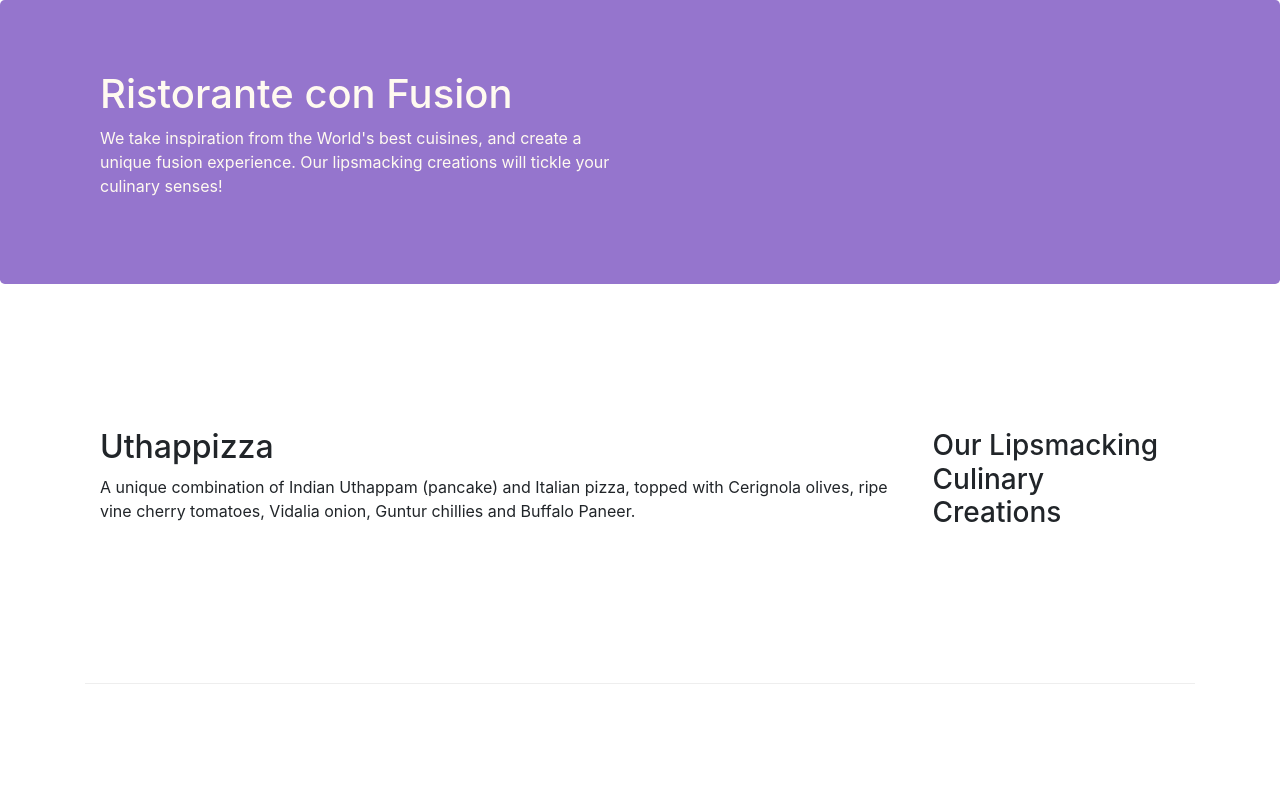
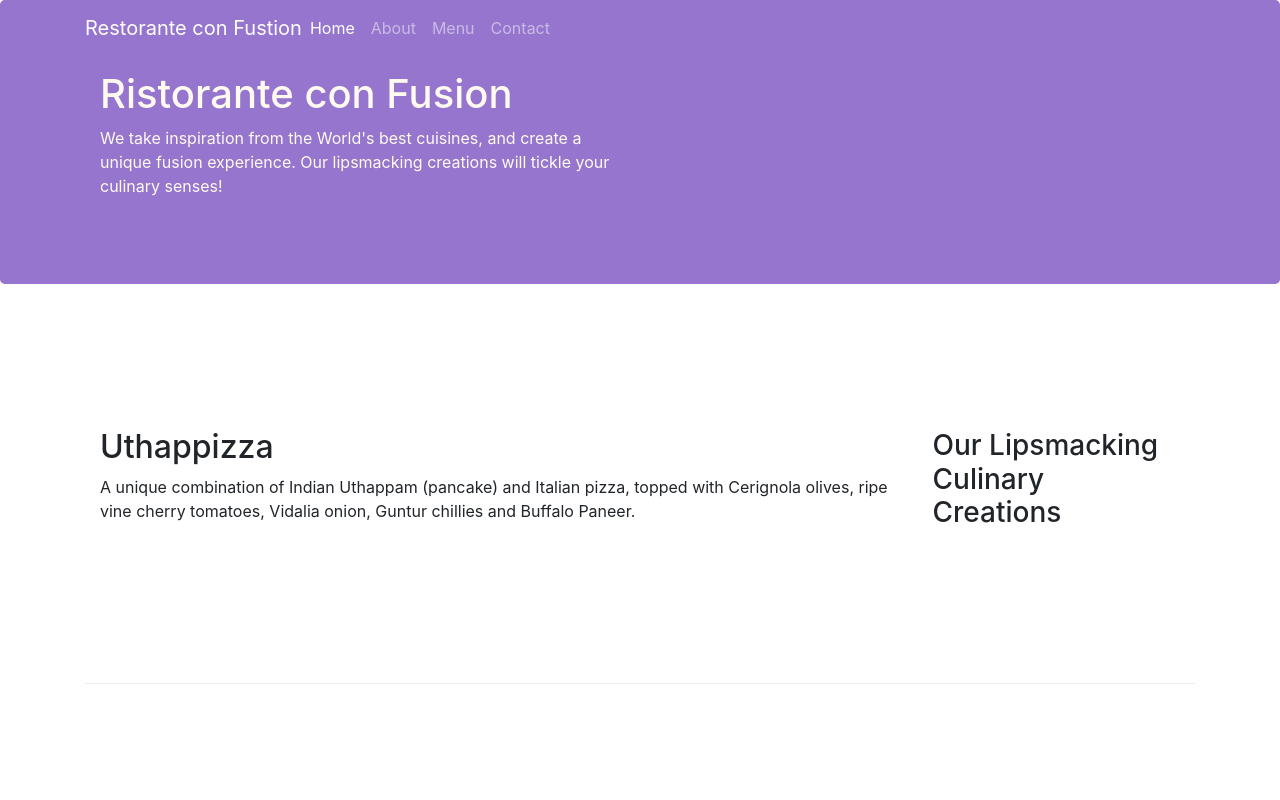
Before and after one commit to krushnatkhawale/confusion, a website: page index.html in a window 1280 px wide. Shown: the top 800 px of the page. Drawn offline with nearby package versions, Linux system fonts and the light colour scheme.

Commit message:
navbar added

```diff
--- a/index.html
+++ b/index.html
@@ -14,6 +14,23 @@
 </head>
 
 <body>
+
+    <nav class="navbar navbar-dark navbar-expand-sm fixed-top">
+        <div class="container">
+            <button class="navbar-toggler" type="button" data-toggle="collapse" data-target="#navBar">
+                <span class="navbar-toggler-icon"></span>
+            </button>
+            <a class="navbar-brand mr-auto" href="#">Restorante con Fustion</a>
+            <div class="collapse navbar-collapse" id="navBar">
+                <ul class="navbar-nav mr-auto">
+                    <li class="nav-item active"><a  class="nav-link" href="index.html">Home</a></li>
+                    <li class="nav-item"><a class="nav-link" href="aboutus.html">About</a></li>
+                    <li class="nav-item"><a class="nav-link" href="home.html">Menu</a></li>
+                    <li class="nav-item"><a class="nav-link" href="home.html">Contact</a></li>
+                </ul>
+            </div>
+        </div>
+    </nav>
 
     <header class="jumbotron">
         <div class="container">
@@ -69,7 +86,7 @@
                     <h5>Links</h5>
                     <ul class="list-unstyled">
                         <li><a href="#">Home</a></li>
-                        <li><a href="#">About</a></li>
+                        <li><a href="./aboutus.html">About</a></li>
                         <li><a href="#">Menu</a></li>
                         <li><a href="#">Contact</a></li>
                     </ul>
```
